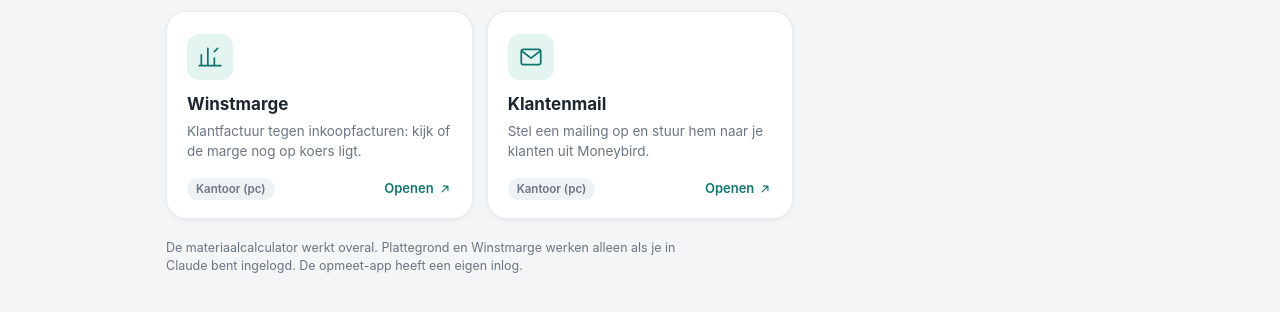
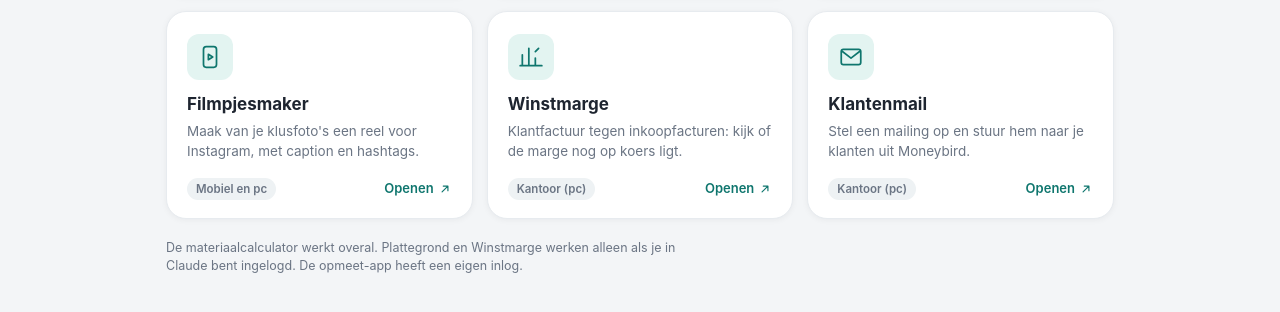
Before and after one commit to raoulmireille-cmd/Kantoor, a plain HTML site: page index.html in a window 1280 px wide. Shown: the part 354-666 px from the top of the page. Drawn offline with Linux system fonts and the light colour scheme.

Commit message:
Add new section for Filmpjesmaker

```diff
--- a/index.html
+++ b/index.html
@@ -140,6 +140,16 @@ body.mobiel.toon-meer .kantoor{display:flex}
       <span class="voet"><span class="chip">Mobiel en pc</span><span class="open">Openen <svg viewBox="0 0 24 24" fill="none" stroke="currentColor" stroke-width="2" stroke-linecap="round" stroke-linejoin="round"><path d="M7 17 17 7M9 7h8v8"/></svg></span></span>
     </a>
 
+    <a class="tegel" href="Filmpjes/">
+      <span class="ico"><svg viewBox="0 0 24 24" fill="none" stroke="currentColor" stroke-width="1.6" stroke-linecap="round" stroke-linejoin="round"><rect x="6" y="2.5" width="12" height="19" rx="2.5"/><path d="m10.5 9.5 4 2.5-4 2.5z"/></svg></span>
+      <div class="tekst">
+        <h2>Filmpjesmaker</h2>
+        <p>Maak van je klusfoto's een reel voor Instagram, met caption en hashtags.</p>
+      </div>
+      <span class="pijl"><svg viewBox="0 0 24 24" fill="none" stroke="currentColor" stroke-width="2" stroke-linecap="round" stroke-linejoin="round"><path d="M9 6l6 6-6 6"/></svg></span>
+      <span class="voet"><span class="chip">Mobiel en pc</span><span class="open">Openen <svg viewBox="0 0 24 24" fill="none" stroke="currentColor" stroke-width="2" stroke-linecap="round" stroke-linejoin="round"><path d="M7 17 17 7M9 7h8v8"/></svg></span></span>
+    </a>
+
     <a class="tegel kantoor" href="https://claude.ai/artifact/XBh9x2XMiwDqL3JqzB1H26" target="_blank" rel="noopener">
       <span class="ico"><svg viewBox="0 0 24 24" fill="none" stroke="currentColor" stroke-width="1.6" stroke-linecap="round" stroke-linejoin="round"><path d="M4 20V10M10 20V4M16 20v-7M22 20H2"/><path d="M19 4l-3 3"/></svg></span>
       <div class="tekst">
```
